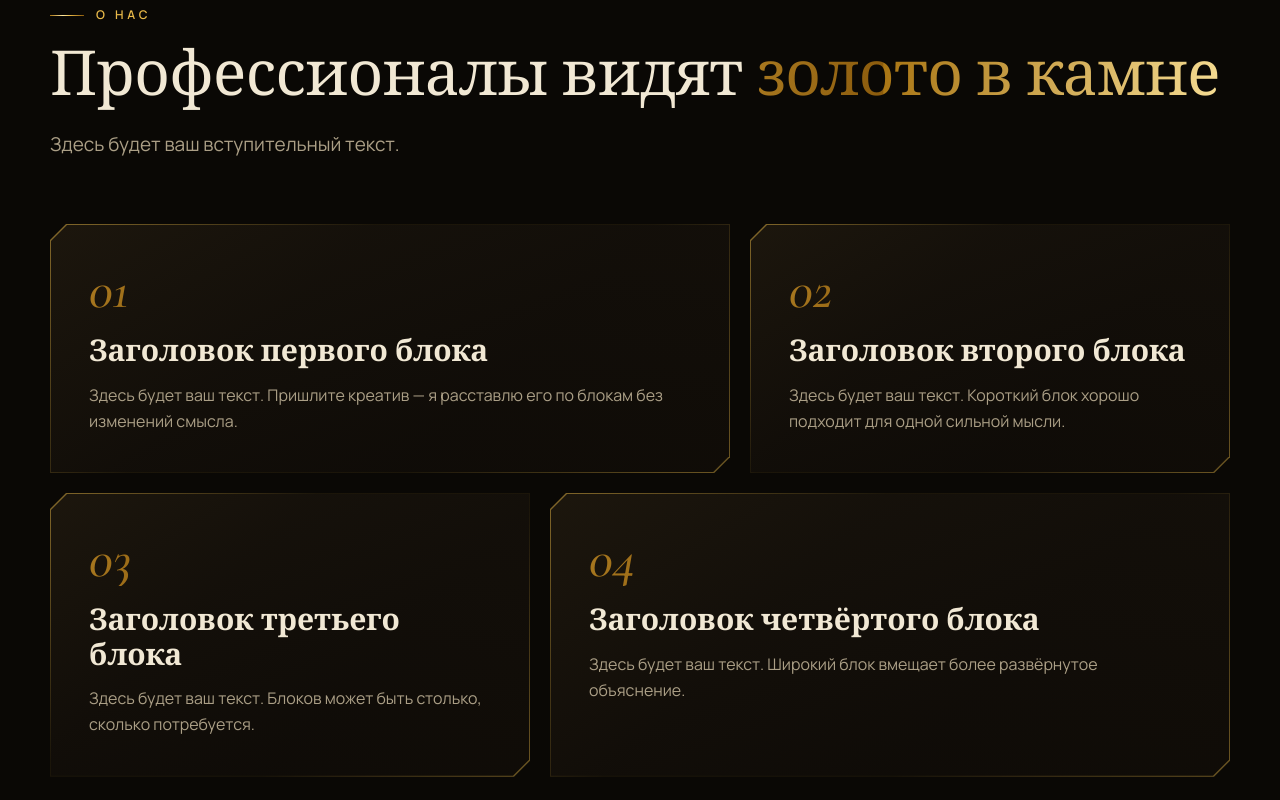
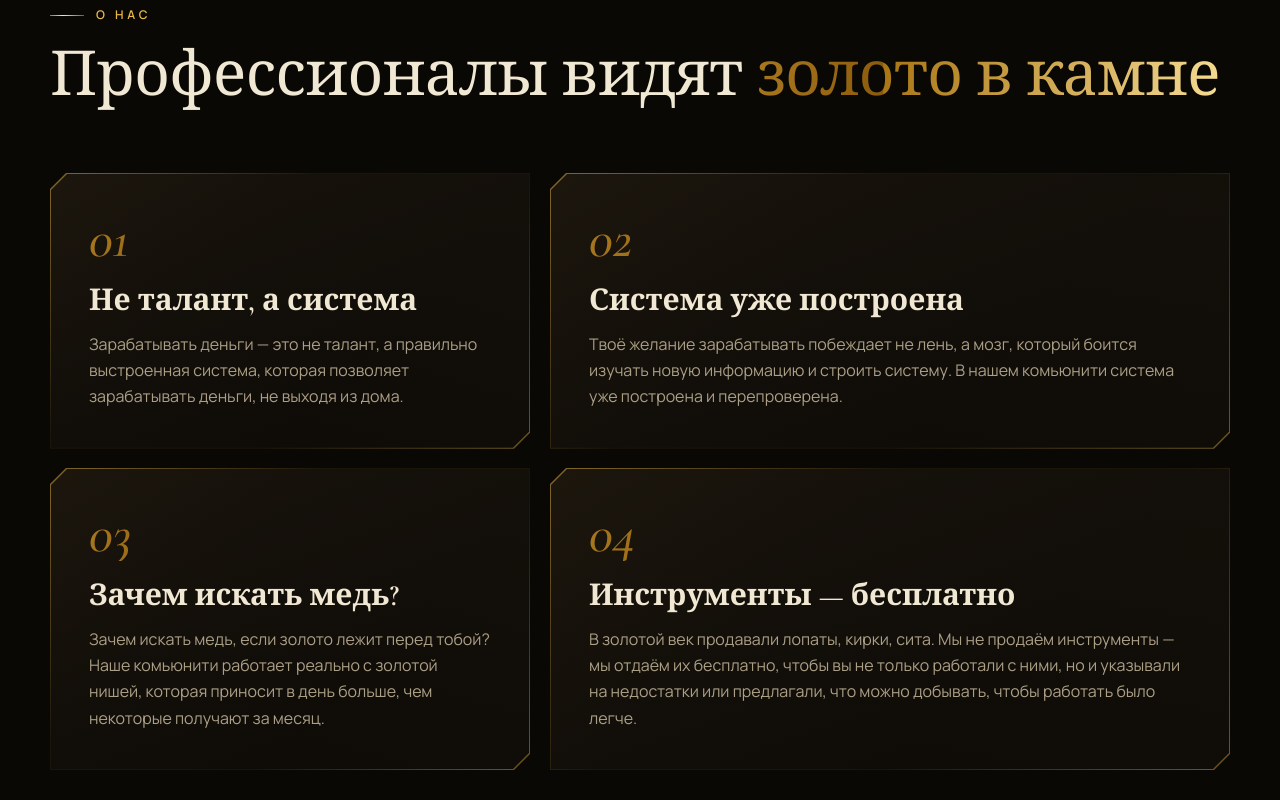
Before and after one commit to kretproduct/THE-GOLDEN-VEIN, a plain HTML site: page index.html in a window 1280 px wide. Shown: the part 1020-1820 px from the top of the page. Drawn offline with nearby package versions, Linux system fonts and the light colour scheme; animation ran at ten frames a second.

Commit message:
Add home page block copy
Co-Authored-By: Claude Fable 5.2 <noreply@anthropic.com>
Claude-Session: https://claude.ai/code/session_01Vy4TSRyidaeDsEHMAkntHs

```diff
--- a/index.html
+++ b/index.html
@@ -72,28 +72,27 @@
     <div class="head">
       <span class="eyebrow reveal">О нас</span>
       <h2 class="h2 reveal">Профессионалы видят <span class="gold">золото в камне</span></h2>
-      <p class="lead reveal">Здесь будет ваш вступительный текст.</p>
     </div>
     <div class="blocks">
-      <article class="card wide reveal" style="--d:0.0s"><div class="in">
+      <article class="card narrow reveal" style="--d:0.0s"><div class="in">
         <div class="num gold">01</div>
-        <h3>Заголовок первого блока</h3>
-        <p>Здесь будет ваш текст. Пришлите креатив — я расставлю его по блокам без изменений смысла.</p>
+        <h3>Не талант, а система</h3>
+        <p>Зарабатывать деньги — это не талант, а правильно выстроенная система, которая позволяет зарабатывать деньги, не выходя из дома.</p>
       </div></article>
-      <article class="card narrow reveal" style="--d:0.1s"><div class="in">
+      <article class="card wide reveal" style="--d:0.1s"><div class="in">
         <div class="num gold">02</div>
-        <h3>Заголовок второго блока</h3>
-        <p>Здесь будет ваш текст. Короткий блок хорошо подходит для одной сильной мысли.</p>
+        <h3>Система уже построена</h3>
+        <p>Твоё желание зарабатывать побеждает не лень, а мозг, который боится изучать новую информацию и строить систему. В нашем комьюнити система уже построена и перепроверена.</p>
       </div></article>
       <article class="card narrow reveal" style="--d:0.0s"><div class="in">
         <div class="num gold">03</div>
-        <h3>Заголовок третьего блока</h3>
-        <p>Здесь будет ваш текст. Блоков может быть столько, сколько потребуется.</p>
+        <h3>Зачем искать медь?</h3>
+        <p>Зачем искать медь, если золото лежит перед тобой? Наше комьюнити работает реально с золотой нишей, которая приносит в день больше, чем некоторые получают за месяц.</p>
       </div></article>
       <article class="card wide reveal" style="--d:0.1s"><div class="in">
         <div class="num gold">04</div>
-        <h3>Заголовок четвёртого блока</h3>
-        <p>Здесь будет ваш текст. Широкий блок вмещает более развёрнутое объяснение.</p>
+        <h3>Инструменты — бесплатно</h3>
+        <p>В золотой век продавали лопаты, кирки, сита. Мы не продаём инструменты — мы отдаём их бесплатно, чтобы вы не только работали с ними, но и указывали на недостатки или предлагали, что можно добывать, чтобы работать было легче.</p>
       </div></article>
     </div>
   </div>
```
